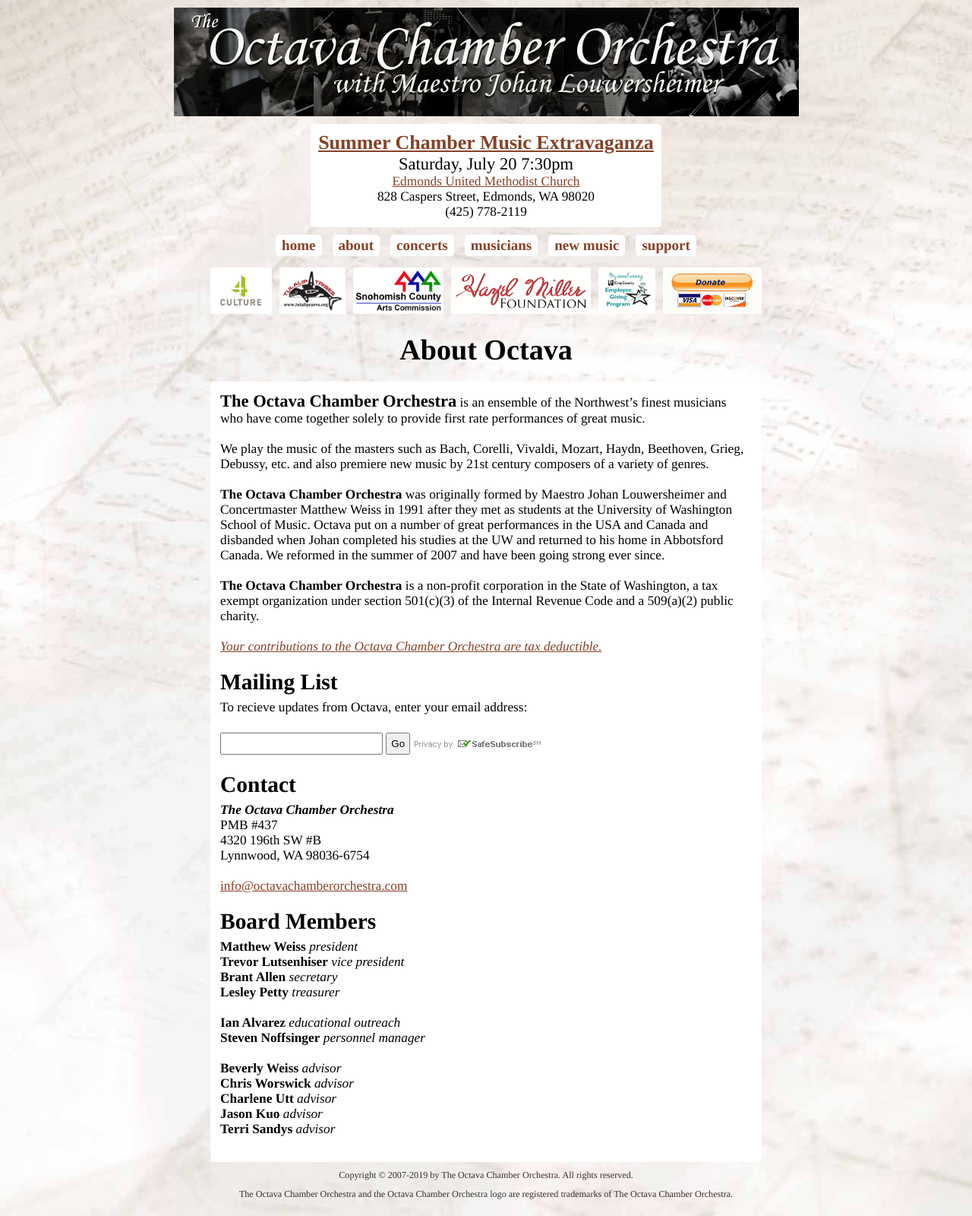
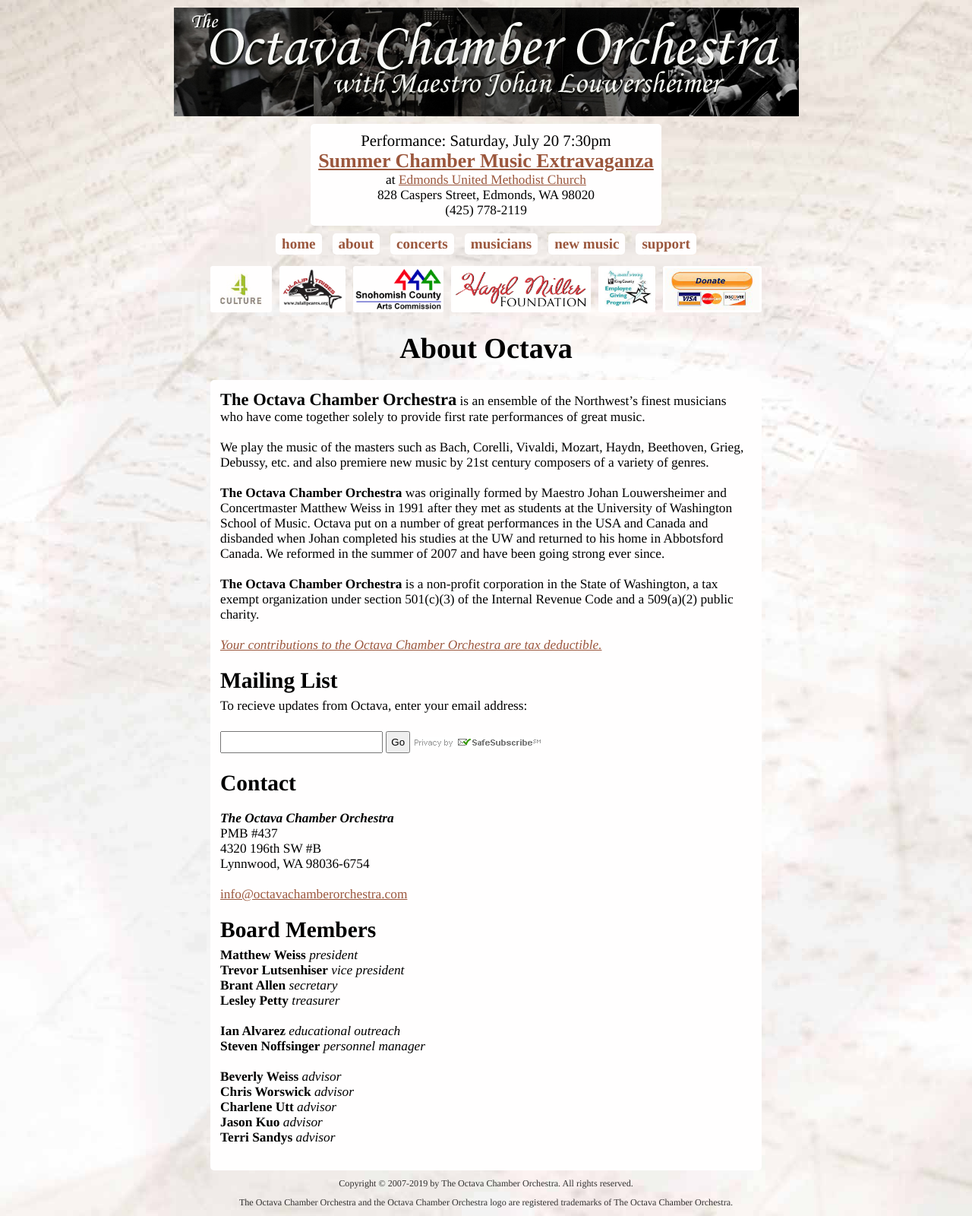
Before and after one commit to Octava-Chamber-Orchestra/Octava-Chamber-Orchestra.github.io, a Jekyll site: the page built from _main_pages/about.md, in a window 1280 px wide. Shown: the whole page at 76% size. Built offline with Jekyll 4.4.1, drawn with Linux system fonts in a browser that asks for light colours.

Commit message:
Revamped stylesheet and improved html semantics.

```diff
--- a/_layouts/concert.html
+++ b/_layouts/concert.html
@@ -3,7 +3,7 @@
 ---
 {% if page.poster_artist %}
 <a href="../poster.jpg" download style="display:block;margin:auto;" class="no-hover">
-    <img src="../poster.jpg" alt="{{ page.title }}">
+    <img class="black-border" src="../poster.jpg" alt="{{ page.title }}">
 </a>
     {% if page.poster_artist != "anonymous" %}
         <p style="text-align:center;">
--- a/_layouts/musician.html
+++ b/_layouts/musician.html
@@ -2,7 +2,7 @@
 layout: page
 ---
 {% if page.photo %}
-<img src="../photo.jpg" alt="{{ page.title }}" style="display:block;margin:auto;border: solid 2px #000;border-radius:2px;">
+<img class="black-border" src="../photo.jpg" alt="{{ page.title }}" style="display:block;margin:auto;">
 {% endif %}
 <strong style="display:block;text-align:center;font-style:italic;font-size:1.3em;margin:10px 0px;">{{ page.role }}</strong>
 {{ content }}
--- a/_layouts/page.html
+++ b/_layouts/page.html
@@ -15,36 +15,29 @@
         where_exp:"concert","concert.date > site.data.settings.concert_date" |
         first
       %}
-      {% if upcoming_concert and upcoming_concert != page %}
-      <div id="upcoming-concert">
-          <span>
-            <p style="font-size:1.5em;font-weight:bold;">
-              <a href="{{ upcoming_concert.url }}">
-                {{ upcoming_concert.title }}
-              </a>
-            </p>
-            <p style="font-size:1.3em;">
-              {{ upcoming_concert.date | date: "%A, %B %-d %-I:%M%P"}}
-            </p>
-            <p>
-              <a href="{{ upcoming_concert.location_url }}">
-                {{ upcoming_concert.location }}
-              </a>
-            </p>
-            <p>
-              {{ upcoming_concert.address }}
-            </p>
-            <p>
-              {{ upcoming_concert.phone }}
-            </p>
-          </span>
+      {% if upcoming_concert %}
+      <div class="upcoming-concert">
+        <p>
+          <span style="font-size:1.2em">
+            Performance: {{ upcoming_concert.date | date: "%A, %B %-d %-I:%M%P" }}
+          </span><br>
+          <a style="font-size:1.5em;font-weight:bold;" href="{{ upcoming_concert.url }}">
+            {{ upcoming_concert.title }}
+          </a><br>
+          at
+          <a href="{{ upcoming_concert.location_url }}">
+            {{ upcoming_concert.location }}
+          </a><br>
+          {{ upcoming_concert.address }}<br>
+          {{ upcoming_concert.phone }}
+        </p>
       </div>
       {% endif %}
       <nav>
         {% assign pages = site.main_pages | sort: "menu_order" %}
         {% for main_page in pages %}<a href="{{ main_page.url }}">{{ main_page.menu_title }}</a>{% endfor %}
       </nav>
-      <div id="header-sponsors">
+      <div class="header-sponsors">
         {% for sponsor in site.data.settings.header_sponsors %}<a href="{{ sponsor.url }}"><img src="/assets/header-sponsors/{{ sponsor.logo }}" alt="{{ sponsor.name }}"></a>{% endfor %}<form action="https://www.paypal.com/cgi-bin/webscr" method="post">
             <input type="hidden" name="cmd" value="_s-xclick">
             <input type="hidden" name="hosted_button_id" value="6965558">
@@ -52,12 +45,12 @@
           </form>
       </div>
     </header>
-    <article>
+    <main>
       <h1>{{ page.title }}</h1>
       <div>
           {{ content }}
       </div>
-    </article>
+    </main>
     <footer>
       <p>Copyright &copy; 2007-{{ 'now' | date: "%Y" }} by The Octava Chamber Orchestra. All rights reserved.</p>
       <p>
--- a/_main_pages/about.md
+++ b/_main_pages/about.md
@@ -29,10 +29,14 @@
 
 ## Contact
 
-***The Octava Chamber Orchestra***\
-PMB #437\
-4320 196th SW #B\
-Lynnwood, WA 98036-6754
+<p>
+    <address>
+        <strong style="font-style:italic;">The Octava Chamber Orchestra</strong><br>
+        PMB #437<br>
+        4320 196th SW #B<br>
+        Lynnwood, WA 98036-6754
+    </address>
+</p>
 
 [info@octavachamberorchestra.com](info@octavachamberorchestra.com)
 
--- a/_main_pages/musicians.html
+++ b/_main_pages/musicians.html
@@ -7,7 +7,7 @@
     Want to join <strong><em>Octava</em></strong>?
     See our <a href="/auditions/">auditions</a> page.
 </p>
-<div class="profiles">
+<div class="musicians">
 {% assign musicians = site.musicians | sort: "priority" %}
 {% for musician in musicians %}
 <p>
--- a/style.css
+++ /dev/null
@@ -1,190 +0,0 @@
-* {
-    margin: 0px;
-    padding: 0px;
-}
-
-body {
-    background-image: url("/assets/background.jpg");
-    font-family: Times, "Times Roman", "Times New Roman", sans-serif;
-    font-size: 13pt;
-    color: #000;
-    overflow-wrap: anywhere;
-}
-
-input {
-    padding: 5px;
-    margin: 3px 0px;
-}
-
-img {
-    height: auto;
-    max-width: 100%;
-}
-
-header > img {
-    margin: 10px auto;
-    display: block;
-}
-
-a {
-    text-decoration: underline;
-    color: #864126;
-}
-
-a:hover {
-    background-color: #ccc;
-}
-
-a.no-hover:hover {
-    background-color: transparent;
-}
-
-nav {
-    margin: 3px 0px;
-    text-align: center;
-}
-
-nav a {
-    display: inline-block;
-    margin: 7px 7px;
-    font-size: 1.1em;
-    font-weight: bold;
-    text-decoration: inherit;
-    background-color: #fff;
-    border: solid 3px #fff;
-    border-radius: 5px;
-    padding: 0px 5px;
-}
-
-nav a:hover {
-    border-color: #ccc;
-}
-
-#upcoming-concert {
-    text-align: center;
-}
-
-#upcoming-concert span {
-    display: inline-block;
-    background-color: #fff;
-    border: solid 10px #fff;
-    border-radius: 5px;
-}
-
-#header-sponsors {
-    text-align: center;
-}
-
-#header-sponsors a, #header-sponsors form {
-    display: inline-block;
-    background-color: #fff;
-    border: solid 3px #fff;
-    border-radius: 3px;
-    vertical-align: middle;
-    margin: 5px;
-}
-
-#header-sponsors a:hover, #header-sponsors form:hover {
-    border-color: #ccc;
-}
-
-#header-sponsors img, #header-sponsors input {
-    display: block;
-    margin: 0px;
-    padding: 0px;
-    height: 55px;
-    width: auto;
-    max-width: 100%;
-}
-
-h1 {
-    font-size: 2.2em;
-    font-weight: bold;
-    text-align: center;
-    margin: 20px 5px;
-}
-
-h2 {
-    font-size: 1.7em;
-    font-weight: bold;
-    margin-bottom: 7px;
-}
-
-h3 {
-    font-size: 1.3em;
-    font-weight: bold;
-    margin-bottom: 5px;
-}
-
-article > div {
-    background-color: #fff;
-    border: solid 13px #fff;
-    border-radius: 5px;
-    margin: 10px auto;
-    max-width: 700px;
-}
-
-article p {
-    margin-bottom: 20px;
-}
-
-ul {
-    margin: 0px 0px 10px 20px;
-}
-
-li {
-    margin-bottom: 10px;
-}
-
-strong.gist {
-    font-weight: bold;
-    font-style: italic;
-    font-size: 1.3em;
-    display: block;
-    text-align: center;
-}
-
-div.profiles {
-    font-size: 1.1em;
-    text-align: center;
-    font-weight: bold;
-    font-style: italic;
-}
-
-div.profiles p {
-    max-width: 200px;
-    margin: 5px;
-    display: inline-block;
-    vertical-align: middle;
-}
-
-div.profiles p a {
-    display: block;
-    margin: auto;
-}
-
-div.profiles p span {
-    display: block;
-    margin: auto;
-}
-
-div.profiles p small {
-    display: block;
-    margin: auto;
-    font-size: 0.8em;
-    font-weight: normal;
-}
-
-p.concert a {
-    font-size: 1.3em;
-}
-
-footer {
-    text-align: center;
-    font-size: 0.7em;
-    color: #000000cc;
-}
-
-footer p {
-    margin: 10px 5px;
-}
--- /dev/null
+++ b/style.scss
@@ -0,0 +1,240 @@
+---
+---
+
+// Settings
+
+$text-color: #000;
+
+$link-color: #9b573d;
+$link-hover: #f5dfd6;
+
+$container-background: #fffefe;
+$container-border-width: 13px;
+$container-border-radius: 5px;
+
+// Style
+
+@mixin black-border {
+    border: solid 2px #000;
+    border-radius: 2px;
+}
+
+.black-border {
+    @include black-border;
+}
+
+* {
+    margin: 0px;
+    padding: 0px;
+}
+
+body {
+    background-image: url("/assets/background.jpg");
+    font-family: Times, "Times Roman", "Times New Roman", sans-serif;
+    font-size: 13pt;
+    color: $text-color;
+    overflow-wrap: anywhere;
+}
+
+input {
+    padding: 5px;
+    margin: 3px 0px;
+}
+
+img {
+    height: auto;
+    max-width: 100%;
+}
+
+a {
+    text-decoration: underline;
+    color: $link-color;
+
+    &:hover {
+        background-color: $link-hover;
+    }
+
+    &.no-hover:hover {
+        background-color: transparent;
+    }
+}
+
+header {
+    // Site banner
+    > img {
+        margin: 10px auto;
+        display: block;
+    }
+
+    > div.upcoming-concert {
+        text-align: center;
+
+        > p {
+            display: inline-block;
+            background-color: $container-background;
+            border: solid 10px $container-background;
+            border-radius: $container-border-radius;
+        }
+    }
+
+    > div.header-sponsors {
+        text-align: center;
+
+        > * {
+            display: inline-block;
+            background-color: $container-background;
+            border: solid 3px $container-background;
+            border-radius: 3px;
+            vertical-align: middle;
+            margin: 5px;
+
+            &:hover {
+                border-color: $link-hover;
+            }
+        }
+
+        > a > img, > form > input {
+            display: block;
+            margin: 0px;
+            padding: 0px;
+            height: 55px;
+            width: auto;
+            max-width: 100%;
+        }
+    }
+}
+
+nav {
+    margin: 3px 0px;
+    text-align: center;
+
+    > a {
+        display: inline-block;
+        margin: 7px 7px;
+        font-size: 1.1em;
+        font-weight: bold;
+        text-decoration: inherit;
+        background-color: $container-background;
+        border: solid 3px $container-background;
+        border-radius: 5px;
+        padding: 0px 5px;
+
+        &:hover {
+            border-color: $link-hover;
+        }
+    }
+}
+
+h1, h2, h3, h4, h5, h6 {
+    font-weight: bold;
+
+    @at-root {
+        h1 {
+            font-size: 2.2em;
+            text-align: center;
+            margin: 20px 5px;
+        }
+
+        h2 {
+            font-size: 1.7em;
+            margin-bottom: 7px;
+        }
+
+        h3 {
+            font-size: 1.4em;
+            margin-bottom: 5px;
+        }
+
+        h4 {
+            font-size: 1.3em;
+            margin-bottom: 5px;
+        }
+
+        h5 {
+            font-size: 1.2em;
+            margin-bottom: 4px;
+        }
+
+        h6 {
+            font-size: 1.1em;
+            margin-bottom: 4px;
+        }
+    }
+}
+
+main > div {
+    background-color: $container-background;
+    border: solid 13px $container-background;
+    border-radius: 5px;
+    margin: 10px auto;
+    max-width: 700px;
+
+    p {
+        margin-bottom: 20px;
+    }
+
+    h1 {
+        font-size: 1em;
+        ::before {
+            content: "!!Don't use top-level headings!! ";
+            color: red;
+        }
+    }
+}
+
+ul {
+    margin: 0px 0px 10px 20px;
+}
+
+li {
+    margin-bottom: 10px;
+}
+
+strong.gist {
+    font-weight: bold;
+    font-style: italic;
+    font-size: 1.3em;
+    display: block;
+    text-align: center;
+}
+
+div.musicians {
+    font-size: 1.1em;
+    text-align: center;
+    font-weight: bold;
+    font-style: italic;
+
+    > p {
+        max-width: 200px;
+        margin: 5px;
+        display: inline-block;
+        vertical-align: middle;
+
+        > * {
+            display: block;
+            margin: auto;
+        }
+
+        img {
+            @include black-border;
+        }
+
+        > small {
+            font-size: 0.8em;
+            font-weight: normal;
+        }
+    }
+}
+
+address {
+    font-style: normal;
+}
+
+footer {
+    > p {
+        margin: 10px 5px;
+        text-align: center;
+        font-size: 0.7em;
+        color: #000000cc;
+    }
+}
```
